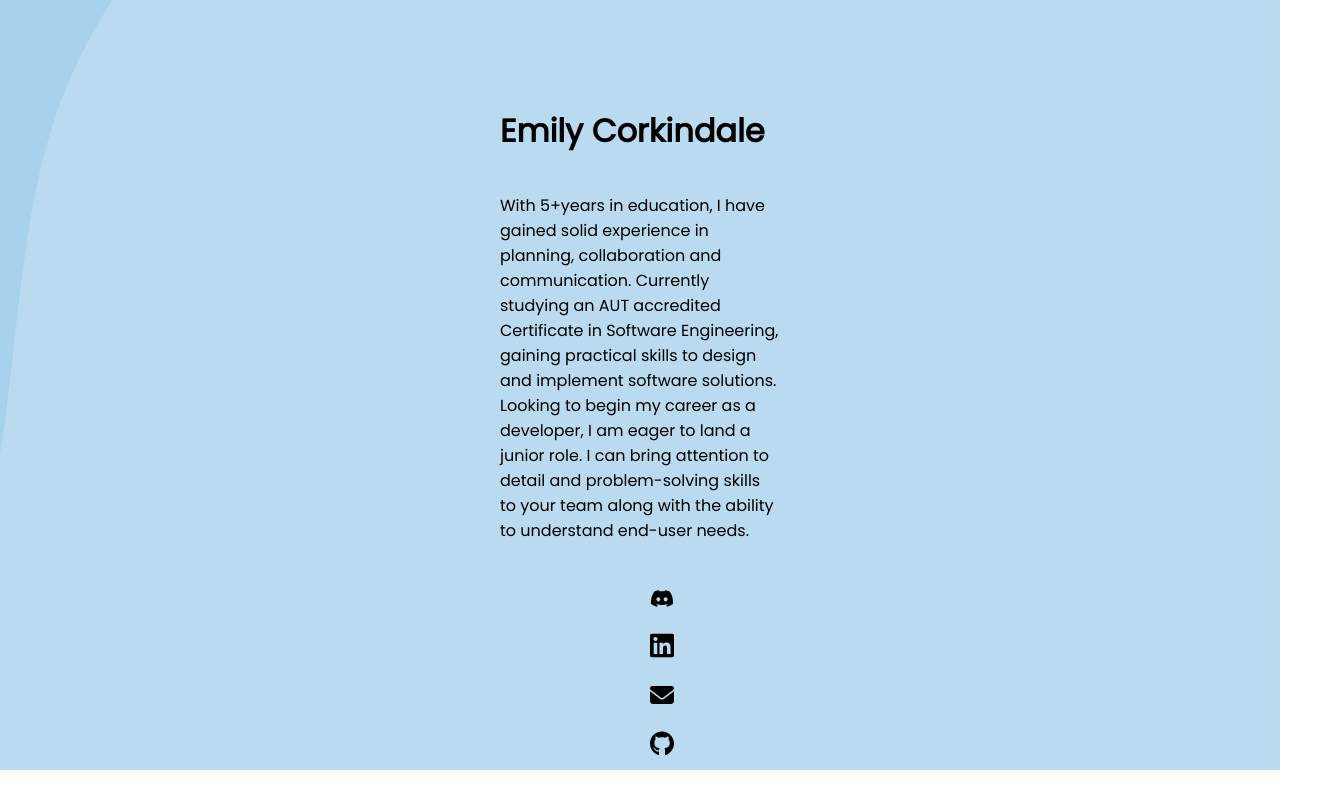
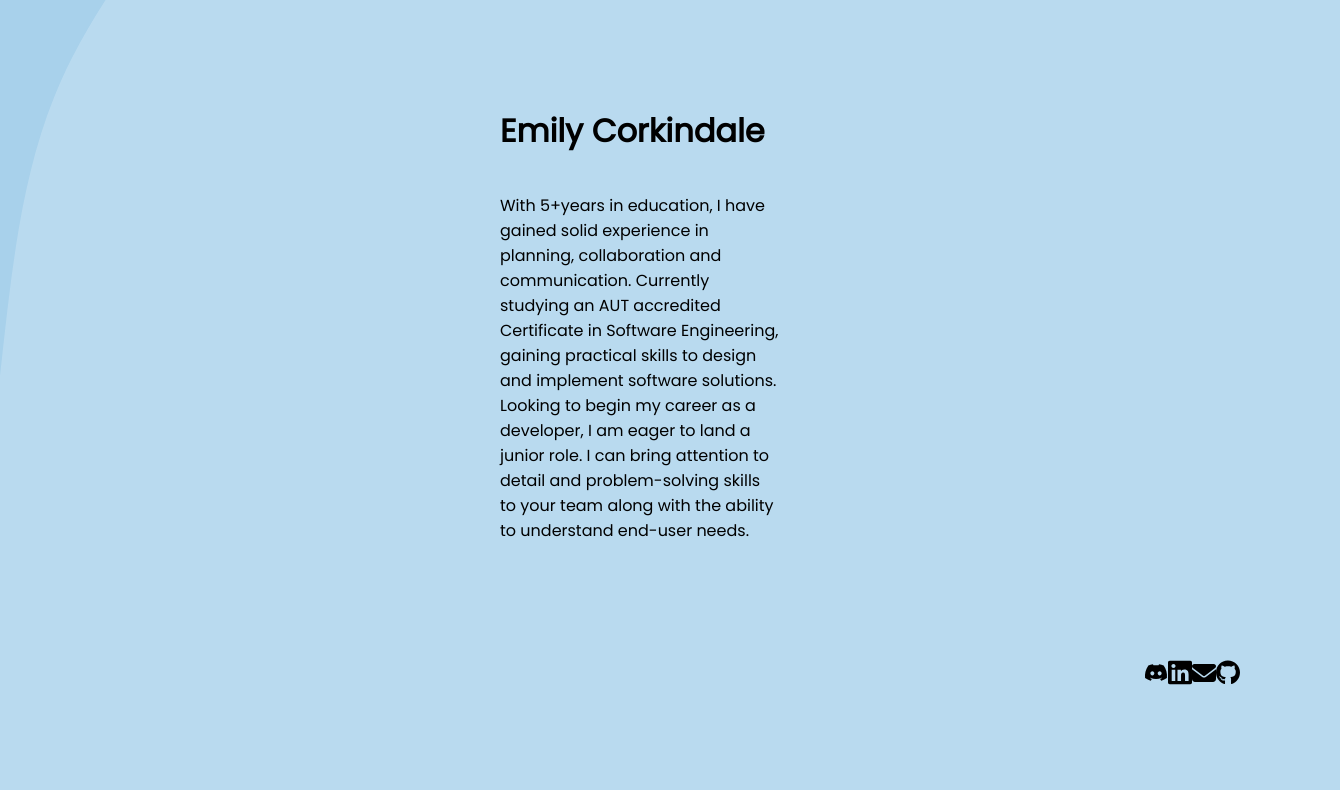
Before and after one commit to EmCorkindale/Lab2.4-2.5-Resume, a plain HTML site: page index.html in a window 1280 px wide. Shown: the part 264-1054 px from the top of the page, 1340 px wide, since content can reach past the window. Drawn offline with Linux system fonts and the light colour scheme.

Commit message:
updated js and desktop css

```diff
--- a/Desktop.css
+++ b/Desktop.css
@@ -32,17 +32,23 @@
 .main p {
   max-width: 500px;
 }
-.links div {
-  padding: 10px;
+.links {
+  padding: 100px;
   flex-wrap: wrap;
   flex-direction: row;
   display: flex;
   margin-left: 50%;
   margin-right: 50%;
-  min-width: 50px;
+  min-width: 500px;
   align-items: center;
+  justify-content: space-between;
+
 
 }
+/* .links a {
+    padding-left: 10px;
+    padding-right: 10px;
+} */
 .links img {
   width: 24px;
 }
```
